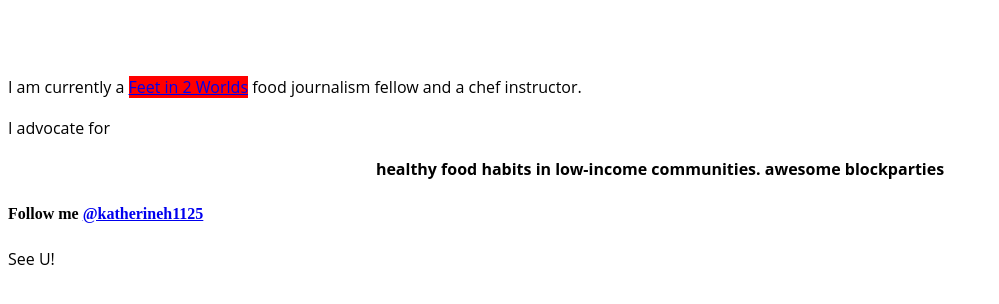
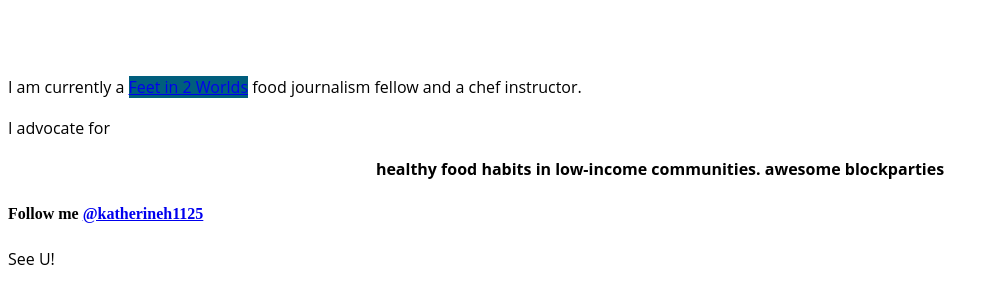
Before and after one commit to KatherineHernandez1125/kathernandez.github.io, a plain HTML site: page index.html in a window 1280 px wide. In both pictures the pointer is over the link "Feet in 2 Worlds". Shown: the part 104-408 px from the top of the page, without its empty margins (0-999 px from the left). Drawn offline with Linux system fonts and the light colour scheme.

Commit message:
Update style.css

```diff
--- a/css/style.css
+++ b/css/style.css
@@ -189,7 +189,7 @@ figcaption {
 
 /* (a:hover) tag helps me change give the hover quality on linked words a color*/
 a:hover {
-    background-color:red ;
+    background-color:#005e7d;
   }
 
 footer {
```
